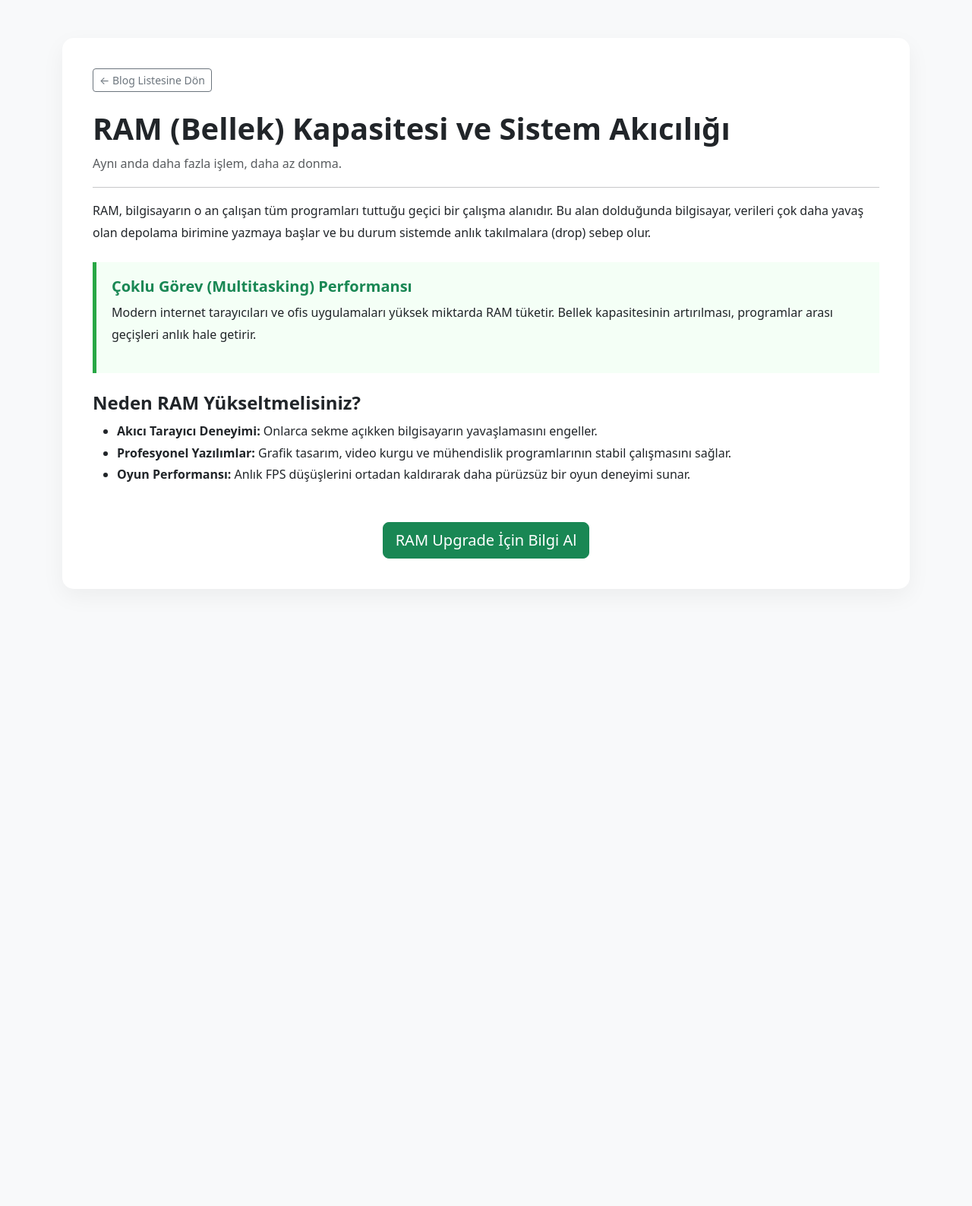
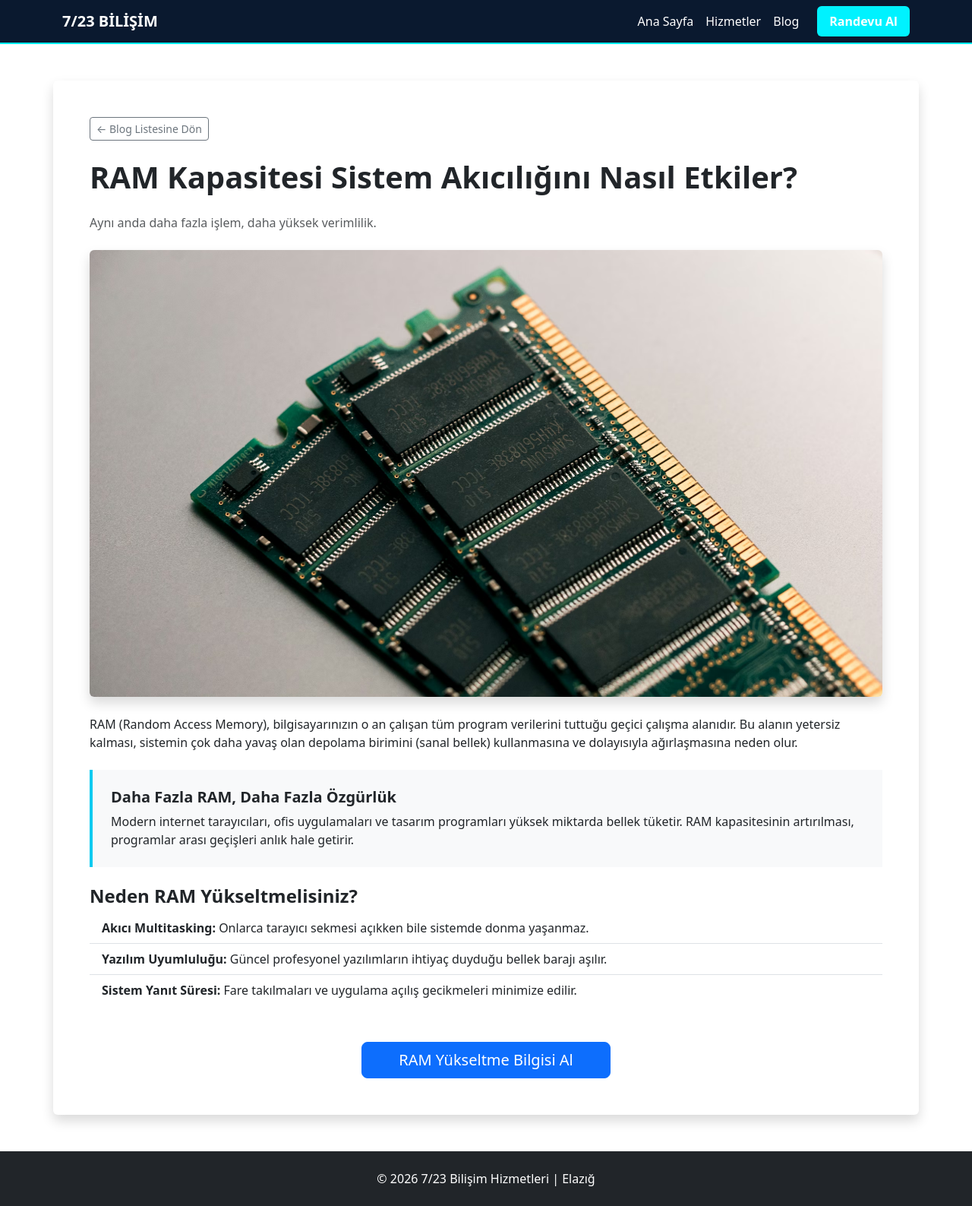
Before and after one commit to pcbatuhancetinkaya/723bilisim, a Flask app: page /blog/ram-yukseltme in a window 1280 px wide. Shown: the whole page at 76% size. Before the commit the page ends 735 px from the top, so only its background shows below. Run offline with Flask 3, Linux system fonts and the light colour scheme.

Commit message:
Update blog_ram.html

```diff
--- a/templates/blog_ram.html
+++ b/templates/blog_ram.html
@@ -1,47 +1,38 @@
-<!DOCTYPE html>
-<html lang="tr">
-<head>
-    <meta charset="UTF-8">
-    <meta name="viewport" content="width=device-width, initial-scale=1.0">
-    <title>RAM Yükseltme Rehberi - 7/23 Bilişim</title>
-    <link href="https://cdn.jsdelivr.net/npm/bootstrap@5.3.0/dist/css/bootstrap.min.css" rel="stylesheet">
-    <style>
-        :root { --primary-blue: #0a192f; --success-green: #28a745; }
-        body { background-color: #f8f9fa; line-height: 1.8; }
-        .content-card { background: white; border-radius: 15px; padding: 40px; box-shadow: 0 10px 30px rgba(0,0,0,0.05); margin-top: 50px; }
-        .info-box { border-left: 5px solid var(--success-green); background: #f4fff6; padding: 20px; margin: 25px 0; }
-    </style>
-</head>
-<body>
-    <div class="container mb-5">
-        <div class="content-card">
-            <a href="/blog" class="btn btn-outline-secondary btn-sm mb-4">← Blog Listesine Dön</a>
-            <h1 class="fw-bold text-dark">RAM (Bellek) Kapasitesi ve Sistem Akıcılığı</h1>
-            <p class="text-muted">Aynı anda daha fazla işlem, daha az donma.</p>
-            <hr>
+{% extends "base.html" %}
 
+{% block title %}RAM Kapasitesi ve Performans - 7/23 Bilişim{% endblock %}
 
+{% block content %}
+<div class="container my-5 bg-white p-5 rounded shadow">
+    <div class="mb-4">
+        <a href="/blog" class="btn btn-outline-secondary btn-sm">← Blog Listesine Dön</a>
+    </div>
 
-            <p>RAM, bilgisayarın o an çalışan tüm programları tuttuğu geçici bir çalışma alanıdır. Bu alan dolduğunda bilgisayar, verileri çok daha yavaş olan depolama birimine yazmaya başlar ve bu durum sistemde anlık takılmalara (drop) sebep olur.</p>
+    <h1 class="fw-bold mb-4">RAM Kapasitesi Sistem Akıcılığını Nasıl Etkiler?</h1>
+    <p class="text-muted">Aynı anda daha fazla işlem, daha yüksek verimlilik.</p>
 
-            <div class="info-box">
-                <h5 class="fw-bold text-success">Çoklu Görev (Multitasking) Performansı</h5>
-                <p>Modern internet tarayıcıları ve ofis uygulamaları yüksek miktarda RAM tüketir. Bellek kapasitesinin artırılması, programlar arası geçişleri anlık hale getirir.</p>
-            </div>
+    <div class="text-center my-4">
+        <img src="{{ url_for('static', filename='images/ram_blog.jpg') }}" class="img-fluid rounded shadow" alt="RAM Bellek Performansı">
+    </div>
 
+    <div class="content-body">
+        <p>RAM (Random Access Memory), bilgisayarınızın o an çalışan tüm program verilerini tuttuğu geçici çalışma alanıdır. Bu alanın yetersiz kalması, sistemin çok daha yavaş olan depolama birimini (sanal bellek) kullanmasına ve dolayısıyla ağırlaşmasına neden olur.</p>
 
+        <div class="bg-light p-4 border-start border-4 border-info my-4">
+            <h5 class="fw-bold">Daha Fazla RAM, Daha Fazla Özgürlük</h5>
+            <p class="mb-0">Modern internet tarayıcıları, ofis uygulamaları ve tasarım programları yüksek miktarda bellek tüketir. RAM kapasitesinin artırılması, programlar arası geçişleri anlık hale getirir.</p>
+        </div>
 
-            <h4 class="fw-bold mt-4">Neden RAM Yükseltmelisiniz?</h4>
-            <ul>
-                <li><strong>Akıcı Tarayıcı Deneyimi:</strong> Onlarca sekme açıkken bilgisayarın yavaşlamasını engeller.</li>
-                <li><strong>Profesyonel Yazılımlar:</strong> Grafik tasarım, video kurgu ve mühendislik programlarının stabil çalışmasını sağlar.</li>
-                <li><strong>Oyun Performansı:</strong> Anlık FPS düşüşlerini ortadan kaldırarak daha pürüzsüz bir oyun deneyimi sunar.</li>
-            </ul>
+        <h4 class="fw-bold mt-4">Neden RAM Yükseltmelisiniz?</h4>
+        <ul class="list-group list-group-flush mb-4">
+            <li class="list-group-item"><strong>Akıcı Multitasking:</strong> Onlarca tarayıcı sekmesi açıkken bile sistemde donma yaşanmaz.</li>
+            <li class="list-group-item"><strong>Yazılım Uyumluluğu:</strong> Güncel profesyonel yazılımların ihtiyaç duyduğu bellek barajı aşılır.</li>
+            <li class="list-group-item"><strong>Sistem Yanıt Süresi:</strong> Fare takılmaları ve uygulama açılış gecikmeleri minimize edilir.</li>
+        </ul>
+    </div>
 
-            <div class="text-center mt-5">
-                <a href="/#randevu" class="btn btn-success btn-lg">RAM Upgrade İçin Bilgi Al</a>
-            </div>
-        </div>
+    <div class="text-center mt-5">
+        <a href="/#randevu" class="btn btn-primary btn-lg px-5">RAM Yükseltme Bilgisi Al</a>
     </div>
-</body>
-</html>
+</div>
+{% endblock %}
```
